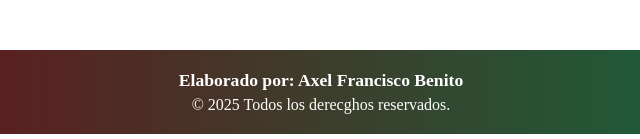
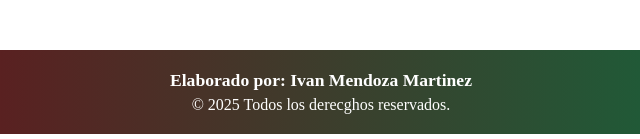
Before and after one commit to 17Axel-Francisco/refo-ivan, a plain HTML site: page index.html in a window 1280 px wide. Shown: the part 894-1033 px from the top of the page, 429-1069 px from the left. Drawn offline with Linux system fonts and the light colour scheme.

Commit message:
Update index.html

```diff
--- a/index.html
+++ b/index.html
@@ -79,7 +79,7 @@
 
 <!--FOOTER-->
 <footer>
-	<h3>Elaborado por: Axel Francisco Benito</h3>
+	<h3>Elaborado por: Ivan Mendoza Martinez</h3>
 	<p>&copy; 2025 Todos los derecghos reservados.</p>
 </footer>
 </div>
```
